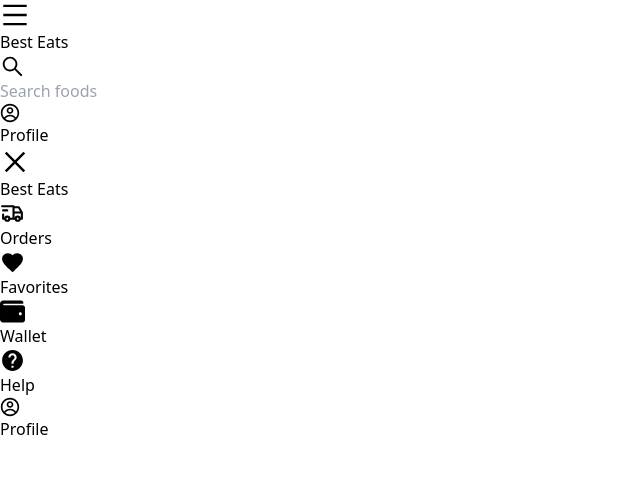
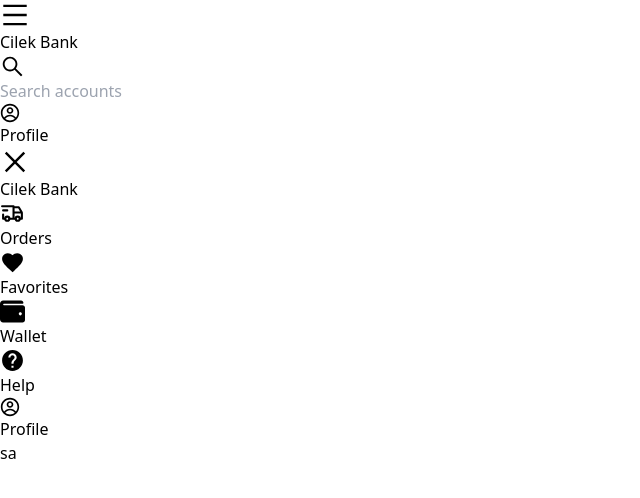
Before and after one commit to melihcanclk/oredata-assessment, a React (Vite) app in the folder oredata_frontend/: page / in a window 1280 px wide. Shown: the top 498 px of the page, without its empty margins (0-640 px from the left). Built offline with nearby package versions, Linux system fonts and the light colour scheme.

Commit message:
fix(frontend): layout initialization with sidebar

```diff
--- a/oredata_frontend/src/Routes.tsx
+++ b/oredata_frontend/src/Routes.tsx
@@ -3,11 +3,18 @@
 import { Homepage } from "./pages/Homepage"
 import { Login } from "./pages/auth/Login"
 import { Register } from "./pages/auth/Register"
+import { Profile } from "./pages/Profile"
+import { Transactions } from "./pages/Transactions"
+import { Layout } from "./components/Layout"
 
 const routes = createBrowserRouter(
     createRoutesFromElements(
         <Route path="/" >,
-            <Route index element={<Homepage />} />,
+            <Route element={<Layout />} >,
+                <Route index element={<Homepage />} />,
+                <Route path="profile" element={<Profile />} />
+                <Route path="transactions" element={<Transactions />} />
+            </Route>,
             <Route path="login" element={<Login />} />,
             <Route path="register" element={<Register />} />,
             <Route path="*" element={<Error404 />} />
--- /dev/null
+++ b/oredata_frontend/src/components/Layout.tsx
@@ -0,0 +1,15 @@
+import { Outlet } from "react-router-dom";
+import Sidebar from "./Sidebar";
+
+export const Layout = () => {
+    return (
+        <div>
+            <Sidebar />
+            <div className="flex">
+                <div className="w-full">
+                    <Outlet />
+                </div>
+            </div>
+        </div>
+    );
+}
--- a/oredata_frontend/src/components/Sidebar.tsx
+++ b/oredata_frontend/src/components/Sidebar.tsx
@@ -1,6 +1,5 @@
-import { FC, useState } from "react";
+import { useState } from "react";
 import { AiOutlineClose, AiOutlineMenu, AiOutlineSearch } from "react-icons/ai";
-import { BsFillCartFill } from "react-icons/bs";
 import { FaWallet } from "react-icons/fa";
 import { MdFavorite, MdHelp } from "react-icons/md";
 import { TbTruckDelivery } from "react-icons/tb";
@@ -28,10 +27,8 @@
                 <div onClick={toggleNav} className="cursor-pointer">
                     <AiOutlineMenu size={30} />
                 </div>
-                <a href="/">
-                    <h1 className="text-2xl sm:text-3xl lg:text-4xl px-2">
-                        Best <span className="font-bold">Eats</span>
-                    </h1>
+                <a href="/" className="pl-4">
+                    <Logo />
                 </a>
             </div>
 
@@ -41,7 +38,7 @@
                 <input
                     className="bg-transparent p-2 w-full focus:outline-none"
                     type="text"
-                    placeholder="Search foods"
+                    placeholder="Search accounts"
                 />
             </div>
             {/* Cart button */}
@@ -70,9 +67,9 @@
                     size={30}
                     className="absolute right-4 top-4 cursor-pointer"
                 />
-                <h2 className="text-2xl p-4">
-                    Best <span className="font-bold">Eats</span>
-                </h2>
+                <div className="p-4">
+                    <Logo />
+                </div>
                 <nav>
                     <ul className="flex flex-col p-4 text-gray-800">
                         {menuItems.map(({ icon, text }, index) => {
@@ -93,8 +90,19 @@
                     </ul>
                 </nav>
             </div>
+
         </div>
     );
 };
 
+const Logo = () => (
+    <>
+        <span
+            className="text-red-500 cursor-pointer hover:text-red-600 transition duration-300 ease-in-out text-2xl sm:text-3xl lg:text-4xl"
+        >
+            Cilek
+        </span>{" "} <span className="font-bold text-2xl sm:text-3xl lg:text-4xl">Bank</span>
+    </>
+)
+
 export default Sidebar;
--- a/oredata_frontend/src/pages/Homepage.tsx
+++ b/oredata_frontend/src/pages/Homepage.tsx
@@ -1,8 +1,8 @@
-import Sidebar from "../components/Sidebar";
-
 const Homepage = () => {
     return (
-        <Sidebar />
+        <div>
+            sa
+        </div>
     );
 }
 
--- /dev/null
+++ b/oredata_frontend/src/pages/Profile.tsx
@@ -0,0 +1,7 @@
+export const Profile = () => {
+    return (
+        <div>
+            Profile
+        </div>
+    );
+}
--- /dev/null
+++ b/oredata_frontend/src/pages/Transactions.tsx
@@ -0,0 +1,7 @@
+export const Transactions = () => {
+    return (
+        <div>
+            Transactions
+        </div>
+    );
+}
```
